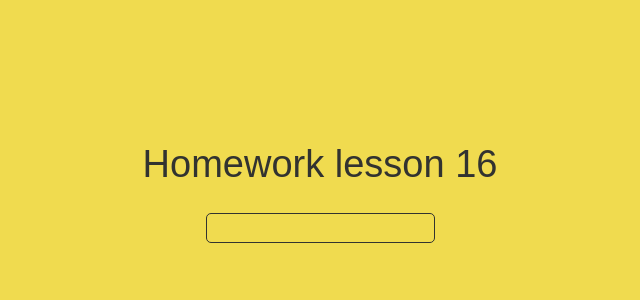
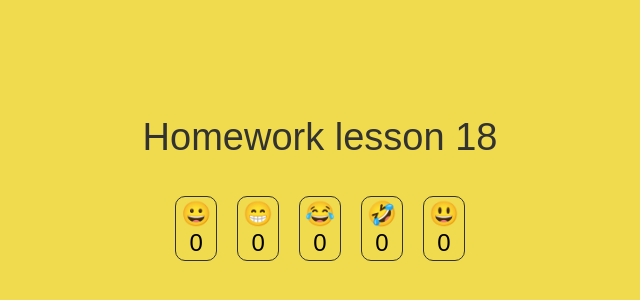
Before and after one commit to RomaDel1fe/denisyuk_front-end_pro_1-02-23, a plain HTML site: page index.html in a window 1280 px wide. Shown: the part 206-506 px from the top of the page, without its empty margins (320-960 px from the left). Drawn offline with Linux system fonts and the light colour scheme.

Commit message:
Homework for the 18 lesson 1pt. is ready

```diff
--- a/css/style.css
+++ b/css/style.css
@@ -153,3 +153,35 @@ a {
   display: block;
   width: 100%;
 }
+
+.emoji-container {
+  display: flex;
+  justify-content: center;
+  flex-wrap: wrap;
+}
+
+.emoji-wrapper {
+  display: flex;
+  flex-direction: column;
+  align-items: center;
+  margin: 10px;
+  font-size: 24px;
+  border-radius: 10px;
+  border: 1px solid #323330;
+  padding: 5px;
+  cursor: pointer;
+  transition: all .3s ease;
+}
+.emoji-wrapper:hover{
+  box-shadow: 0px 0px 15px 0px rgba(50,51,48,0.65);
+}
+
+.counter {
+  margin-top: 5px;
+}
+.noselect {
+  user-select: none;
+  -webkit-user-select: none; /* для Chrome, Safari та Opera */
+  -moz-user-select: none;    /* для Firefox */
+  -ms-user-select: none;     /* для IE 10+ */
+}
--- a/index.html
+++ b/index.html
@@ -4,16 +4,17 @@
   <meta charset="UTF-8">
   <meta http-equiv="X-UA-Compatible" content="IE=edge">
   <meta name="viewport" content="width=device-width, initial-scale=1.0">
-  <title>Lesson 16</title>
+  <title>Lesson 18</title>
   <link rel="stylesheet" href="css/style.css">
 </head>
 <body>
     <div class="container">
       <div class="wrapper">
-        <p class="alert">Homework lesson 16</p>
+        <p class="alert">Homework lesson 18</p>
       </div>
-      <input type="text" class="input">
-      <div class="info">Допоміжний текст</div>
+      <div class="emoji-container">
+
+      </div>
     </div>
   <script src="js/main.js"></script>
 </body>
--- a/js/main.js
+++ b/js/main.js
@@ -1,13 +1,38 @@
 document.addEventListener('DOMContentLoaded', () => {
-  const inputElement = document.querySelector('.input');
-  const infoElement = document.querySelector('.info');
+  const emojiContainer = document.querySelector('.emoji-container');
+  const emojis = ['😀', '😁', '😂', '🤣', '😃'];
 
-  inputElement.addEventListener('focus', () => {
-    infoElement.style.display = 'block';
-    console.log('object');
-  });
+  function createEmojiElement(emoji) {
+    const emojiElement = document.createElement('span');
+    emojiElement.classList.add('emoji', 'noselect');
+    emojiElement.textContent = emoji;
+    return emojiElement;
+  }
 
-  inputElement.addEventListener('blur', () => {
-    infoElement.style.display = 'none';
+  function createCounterElement() {
+    const counterElement = document.createElement('span');
+    counterElement.classList.add('counter', 'noselect');
+    counterElement.textContent = '0';
+    return counterElement;
+  }
+
+  function handleEmojiClick(emojiWrapper) {
+    const counter = emojiWrapper.querySelector('.counter');
+    counter.textContent = parseInt(counter.textContent) + 1;
+  }
+
+  emojis.forEach(emoji => {
+    const emojiWrapper = document.createElement('div');
+    emojiWrapper.classList.add('emoji-wrapper');
+
+    const emojiElement = createEmojiElement(emoji);
+    const counterElement = createCounterElement();
+
+    emojiWrapper.appendChild(emojiElement);
+    emojiWrapper.appendChild(counterElement);
+
+    emojiWrapper.addEventListener('click', () => handleEmojiClick(emojiWrapper));
+
+    emojiContainer.appendChild(emojiWrapper);
   });
 });
```
